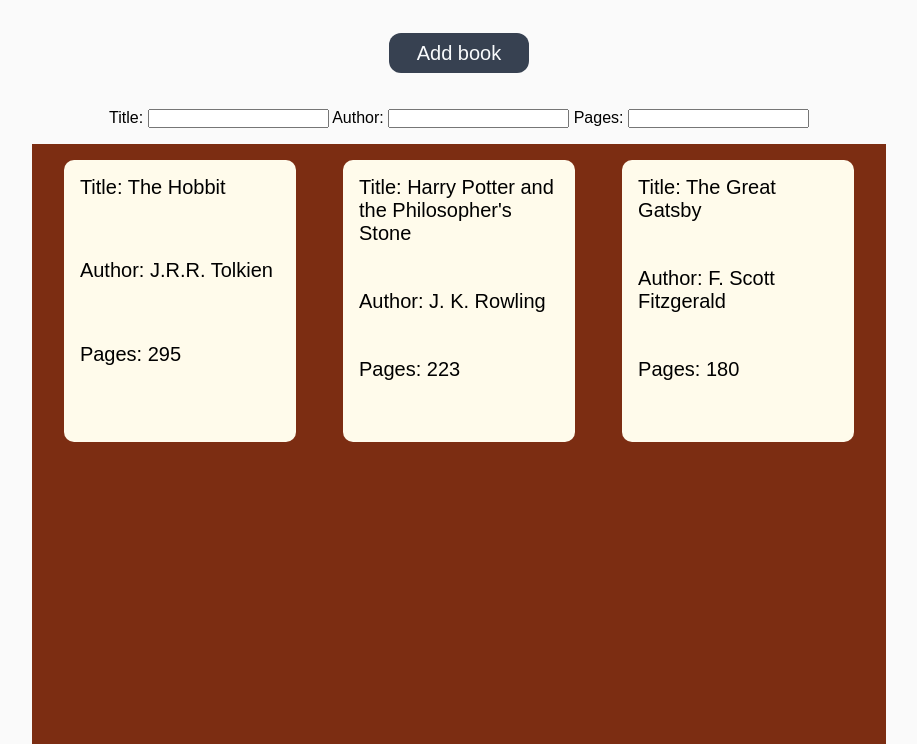
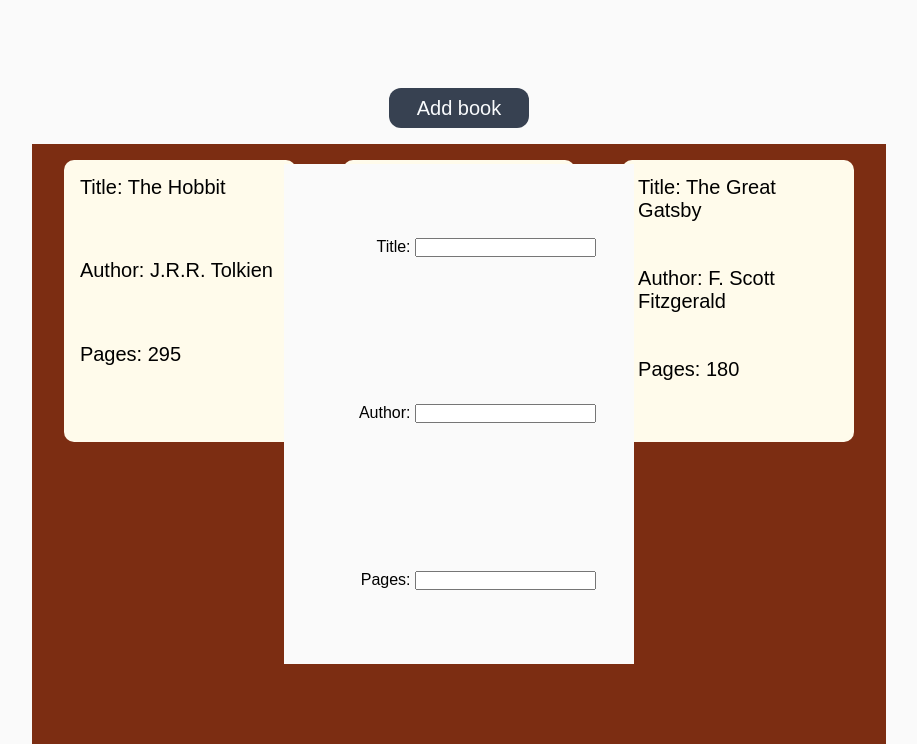
Before and after one commit to Vikek/library, a plain HTML site: page index.html in a window 1280 px wide. Both pictures are taken after a click on the button "Add book". Shown: the part 56-800 px from the top of the page, without its empty margins (181-1098 px from the left). Drawn offline with Linux system fonts and the light colour scheme.

Commit message:
made the input form popup on button click

```diff
--- a/index.html
+++ b/index.html
@@ -13,12 +13,18 @@
             <button class="add-book-btn">Add book</button>
             <div class="popup-form">
                 <form  class="form-book-info">
+                    <div class="row">
                         <label for="title">Title:</label>
                         <input type="text" id="title" name="title">
+                    </div>
+                    <div class="row">
                         <label for="author">Author:</label>
                         <input type="text" id="author" name="author">
+                    </div>
+                    <div class="row">
                         <label for="pages">Pages:</label>
                         <input type="text" id="pages" name="pages">
+                    </div>
                 </form>
             </div>
         </div>
--- a/scripts.js
+++ b/scripts.js
@@ -9,6 +9,11 @@
     this.pages = pages;
     this.read = read;
 }
+
+document.querySelector(".add-book-btn").addEventListener("click", function() {
+    let form = document.querySelector(".popup-form");
+    form.classList.toggle("active");
+});
 
 function addBookToLibrary() {
     const book = new Book("The Hobbit", "J.R.R. Tolkien", 295, false);
--- a/styles.css
+++ b/styles.css
@@ -48,6 +48,30 @@
     background-color: var(--button-color-lighter);
 }
 
+.header .popup-form {
+    display: none;
+    width: 350px;
+    height: 500px;
+    background-color: var(--main-bg-color);
+}
+
+.header .popup-form.active {
+    display: block;
+    position: absolute;
+    bottom: 80px;
+}
+
+.header .popup-form .form-book-info {
+    height: 100%;
+    display: grid;
+}
+
+.header .popup-form .form-book-info .row {
+    justify-self: end;
+    align-self: center;
+    margin-right: 38px;
+}
+
 .library-container {
     grid-column: 2 / 3;
     background-color: var(--library-bg-color);
```
Lines whose indentation alone changed are shown as unchanged.
